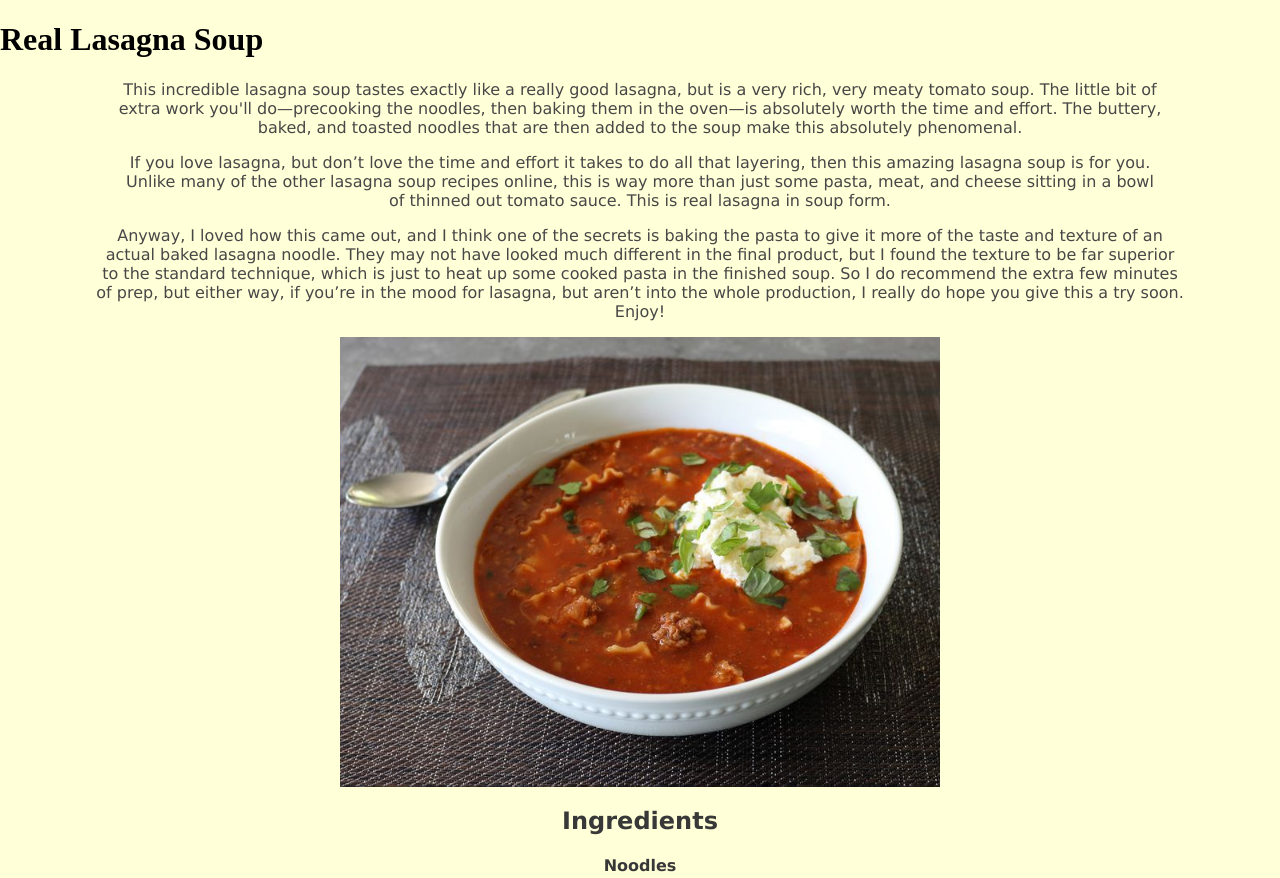
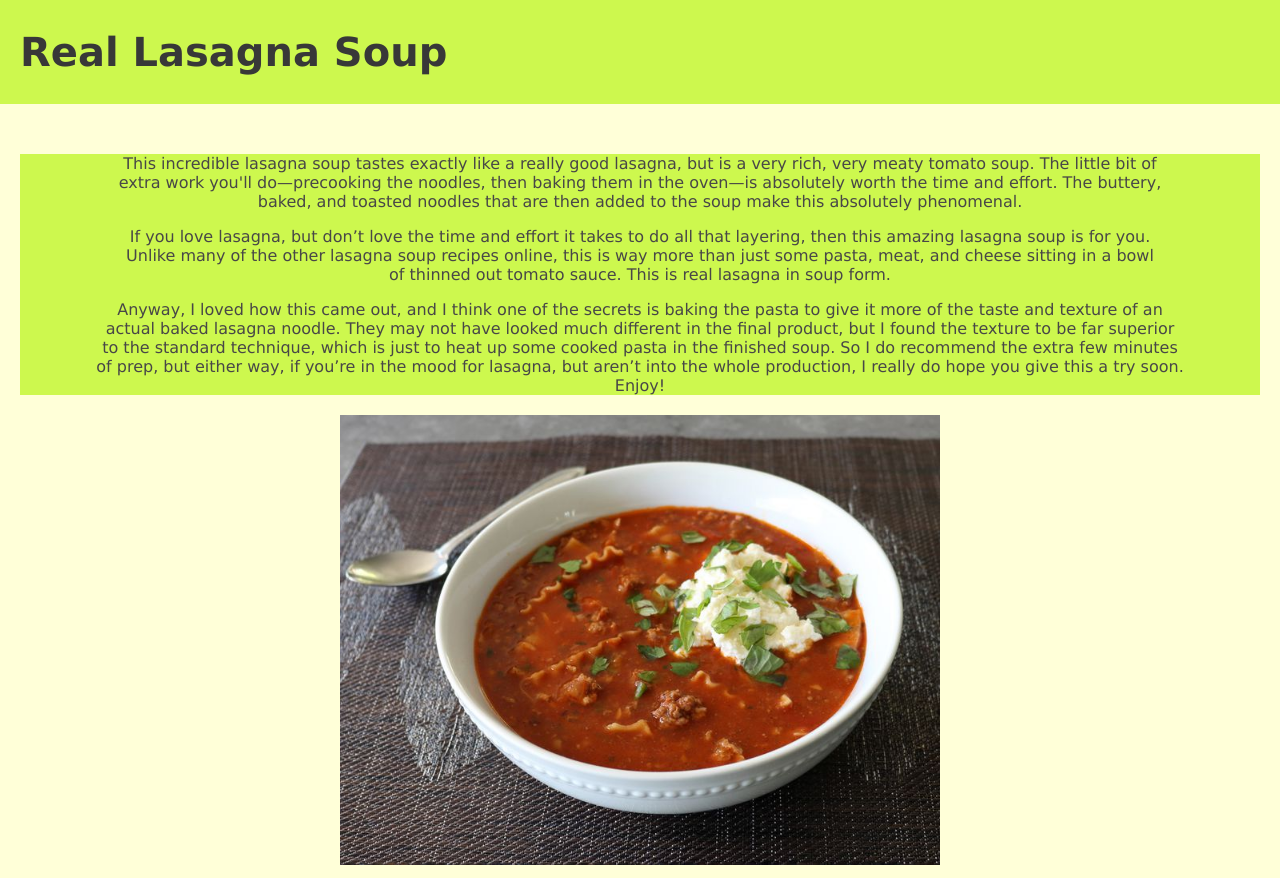
Before and after one commit to Thepralad/odin-recipes, a plain HTML site: page recipes/Real_Lasagna_Soup.html in a window 1280 px wide. Shown: the top 878 px of the page. Drawn offline with Linux system fonts and the light colour scheme.

Commit message:
Styled recipes using style.css

```diff
--- a/recipes/Real_Lasagna_Soup.html
+++ b/recipes/Real_Lasagna_Soup.html
@@ -8,7 +8,11 @@
     </head>
 
     <body>
+        <div class="head">
             <h1>Real Lasagna Soup</h1>
+        </div>
+
+        <div class="paras">
             <p>
             This incredible lasagna soup tastes exactly like a really good lasagna,
             but is a very rich, very meaty tomato soup. The little bit of <br> extra work
@@ -30,6 +34,7 @@
             recommend the extra few minutes <br>  of prep, but either way, if you’re in the mood for lasagna, but
             aren’t into the whole production, I really do hope you give this a try soon.<br>  Enjoy!
         </p>
+    </div>
         <img src="../img/lasagna_soup.jpg" alt="lasagna_soup.jpg" width="450" height="350">
         <h2 class="headers">Ingredients</h2>
         <h4 class="headers"> Noodles</h4>
--- a/style.css
+++ b/style.css
@@ -9,6 +9,11 @@ body{
     font-size: 20px;
     background-color: rgba(186, 245, 24, 0.717);
     padding: 2px 20px;
+}
+
+.paras{
+    background-color:  rgba(186, 245, 24, 0.717);
+    margin: 20px;
 }
 
 .recipes-list{
@@ -39,6 +44,7 @@ p{
     color: rgb(72, 71, 71);
     text-align: center;
     font-family: Verdana, Geneva, Tahoma, sans-serif;
+
 }
 img{
     display: block;
```
Lines whose indentation alone changed are shown as unchanged.
